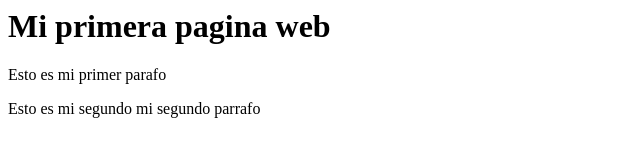
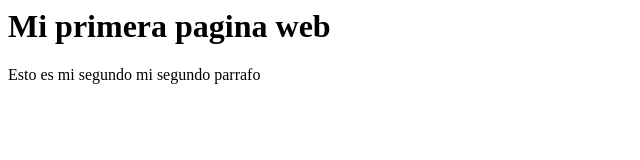
Before and after one commit to elpachec/primer-repositorio, a plain HTML site: page index.html in a window 1280 px wide. Shown: the whole page, without its empty margins (0-640 px from the left). Drawn offline with Linux system fonts and the light colour scheme.

Commit message:
borrado parrafo

```diff
--- a/index.html
+++ b/index.html
@@ -2,7 +2,6 @@
     <head>
         <body>
             <h1> Mi primera pagina web</h1>
-<p>Esto es mi primer parafo</p>
 <p>Esto es mi segundo mi segundo parrafo</p>
 
         </body>
```
